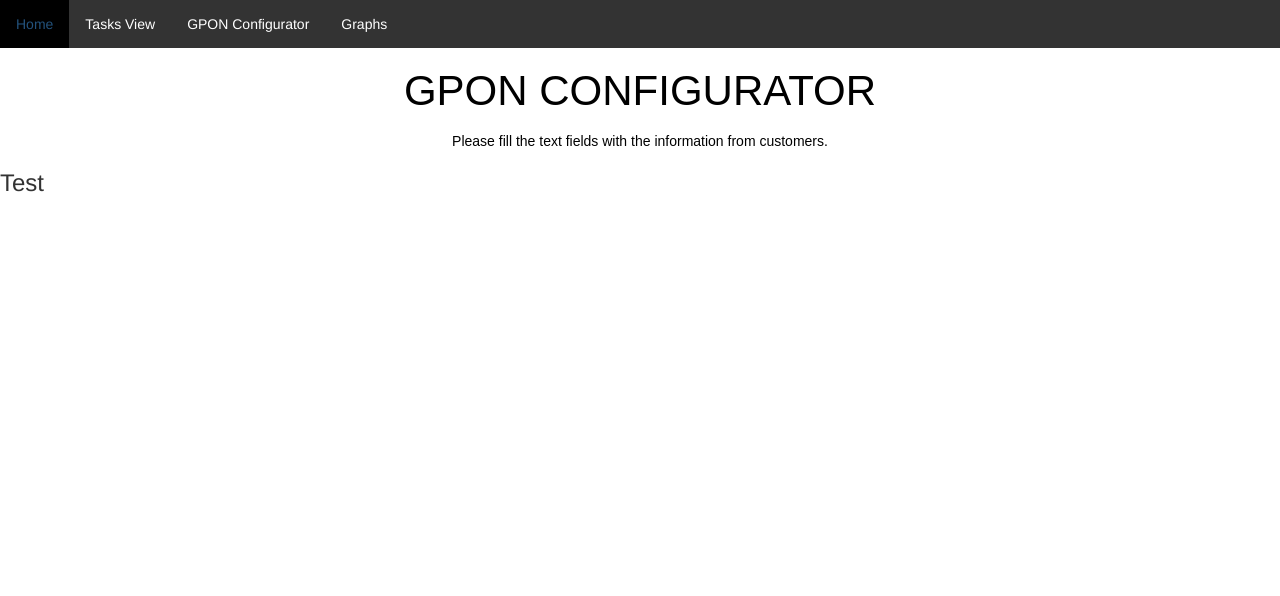
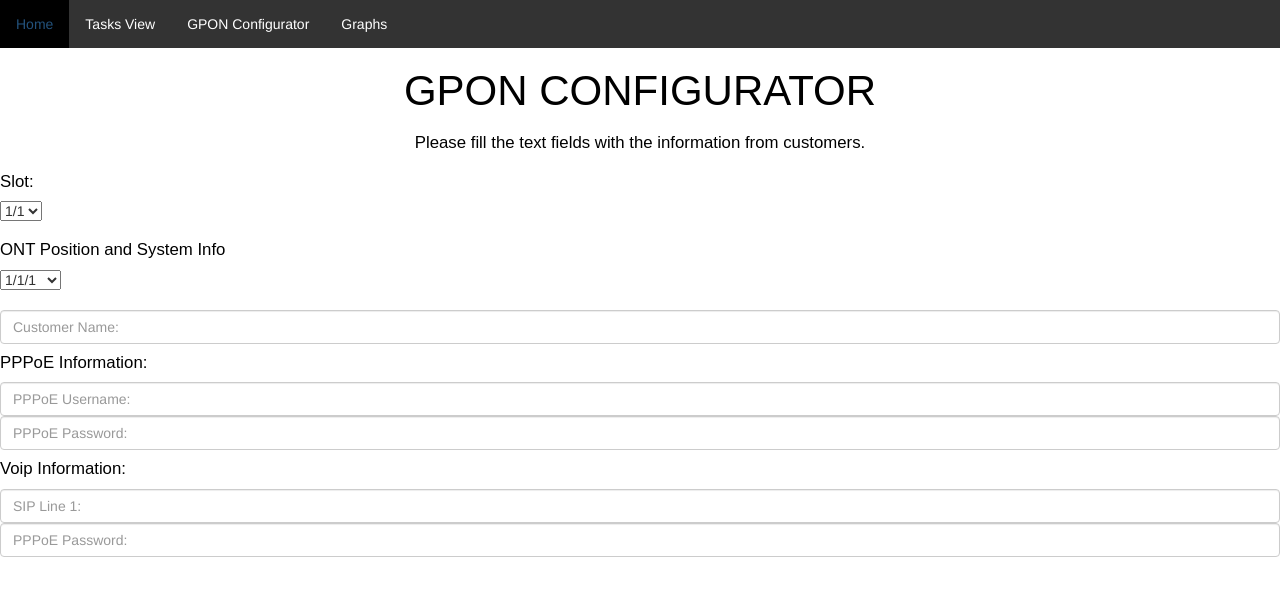
Before and after one commit to rllavona13/gpon_configurator, a Flask app: template templates/index.html in a window 1280 px wide. Shown: the top 596 px of the page. Run offline with Flask 2, Linux system fonts and the light colour scheme; the template is opened without the code that fills it, so the values that code supplies are empty; some libraries are stand-ins or nearby versions.

Commit message:
Adding Interfaces

```diff
--- a/templates/index.html
+++ b/templates/index.html
@@ -26,8 +26,29 @@
       h2{
         color: black;
         font-family: arial;
-        font-size: 100%;
+        font-size: 120%;
         text-align: center;
+        }
+
+       h3{
+        color: black;
+        font-family: arial;
+        font-size: 120%;
+        text-align: left;
+        }
+
+         h4{
+        color: black;
+        font-family: arial;
+        font-size: 120%;
+        text-align: left;
+        }
+
+        h5{
+        color: black;
+        font-family: arial;
+        font-size: 120%;
+        text-align: left;
         }
 
       p{
@@ -36,6 +57,7 @@
         font-size: 100%;
         text-align: center;
         }
+
 
         ul {
     list-style-type: none;
@@ -76,10 +98,115 @@
 
     <h1>GPON CONFIGURATOR</h1>
     <h2> Please fill the text fields with the information from customers. </h2>
-    <h3>Test</h3>
+
+    <h3>Slot:</h3>
+    <form >
+  <select name="OLT Position">
+    <option value="1/1" selected>1/1</option>
+    <option value="1/2">1/2</option>
+    <option value="1/3">1/3</option>
+    <option value="1/4">1/4</option>
+    <option value="1/5">1/5</option>
+    <option value="1/6">1/6</option>
+    <option value="1/7">1/7</option>
+    <option value="1/8">1/8</option>
+  </select>
+    </form>
+
+    <h3>ONT Position and System Info</h3>
+  <form >
+  <select name="ONT Position">
+    <option value="1/1/1" selected>1/1/1</option>
+    <option value="1/1/2">1/1/2</option>
+    <option value="1/1/3">1/1/3</option>
+    <option value="1/1/4">1/1/4</option>
+    <option value="1/1/5">1/1/5</option>
+    <option value="1/1/6">1/1/6</option>
+    <option value="1/1/7">1/1/7</option>
+    <option value="1/1/8">1/1/8</option>
+    <option value="1/1/9">1/1/9</option>
+    <option value="1/1/10">1/1/10</option>
+    <option value="1/1/11">1/1/11</option>
+    <option value="1/1/12">1/1/12</option>
+    <option value="1/1/13">1/1/13</option>
+    <option value="1/1/14">1/1/14</option>
+    <option value="1/1/15">1/1/15</option>
+    <option value="1/1/16">1/1/16</option>
+    <option value="1/1/17">1/1/17</option>
+    <option value="1/1/18">1/1/18</option>
+    <option value="1/1/19">1/1/19</option>
+    <option value="1/1/20">1/1/20</option>
+    <option value="1/1/21">1/1/21</option>
+    <option value="1/1/22">1/1/22</option>
+    <option value="1/1/23">1/1/23</option>
+    <option value="1/1/24">1/1/24</option>
+    <option value="1/1/25">1/1/25</option>
+    <option value="1/1/26">1/1/26</option>
+    <option value="1/1/27">1/1/27</option>
+    <option value="1/1/28">1/1/28</option>
+    <option value="1/1/29">1/1/29</option>
+    <option value="1/1/30">1/1/30</option>
+    <option value="1/1/31">1/1/31</option>
+    <option value="1/1/32">1/1/32</option>
+    <option value="1/1/33">1/1/33</option>
+    <option value="1/1/34">1/1/34</option>
+    <option value="1/1/35">1/1/35</option>
+    <option value="1/1/36">1/1/36</option>
+    <option value="1/1/37">1/1/37</option>
+    <option value="1/1/38">1/1/38</option>
+    <option value="1/1/39">1/1/39</option>
+    <option value="1/1/40">1/1/40</option>
+    <option value="1/1/41">1/1/41</option>
+    <option value="1/1/42">1/1/42</option>
+    <option value="1/1/43">1/1/43</option>
+    <option value="1/1/44">1/1/44</option>
+    <option value="1/1/45">1/1/45</option>
+    <option value="1/1/46">1/1/46</option>
+    <option value="1/1/47">1/1/47</option>
+    <option value="1/1/48">1/1/48</option>
+    <option value="1/1/49">1/1/49</option>
+    <option value="1/1/50">1/1/50</option>
+    <option value="1/1/51">1/1/51</option>
+    <option value="1/1/52">1/1/52</option>
+    <option value="1/1/54">1/1/54</option>
+    <option value="1/1/55">1/1/55</option>
+    <option value="1/1/56">1/1/56</option>
+    <option value="1/1/57">1/1/57</option>
+    <option value="1/1/58">1/1/58</option>
+    <option value="1/1/59">1/1/59</option>
+    <option value="1/1/60">1/1/60</option>
+    <option value="1/1/61">1/1/61</option>
+    <option value="1/1/62">1/1/62</option>
+    <option value="1/1/63">1/1/63</option>
+    <option value="1/1/64">1/1/64</option>
+
+  </select>
+  <br><br>
+  </form>
 
 
+    <form action="{{ url_for('gpon_configurator') }}" method="POST">
+        <input type="text" class="form-control" placeholder="Customer Name: " name="Customer Name">
+    </form>
 
+    <h4>PPPoE Information:</h4>
+    <form action="{{ url_for('gpon_configurator') }}" method="POST">
+        <input type="text" class="form-control" placeholder="PPPoE Username:" name="pppoeusername">
+    </form>
+
+    <form action="{{ url_for('gpon_configurator') }}" method="POST">
+        <input type="text" class="form-control" placeholder="PPPoE Password:" name="pppoepassword">
+    </form>
+
+    <h5>Voip Information:</h5>
+
+    <form action="{{ url_for('gpon_configurator') }}" method="POST">
+        <input type="text" class="form-control" placeholder="SIP Line 1:" name="pppoeusername">
+    </form>
+
+    <form action="{{ url_for('gpon_configurator') }}" method="POST">
+          <input type="text" class="form-control" placeholder="PPPoE Password:" name="pppoepassword">
+    </form>
 
 
 </body>
```
